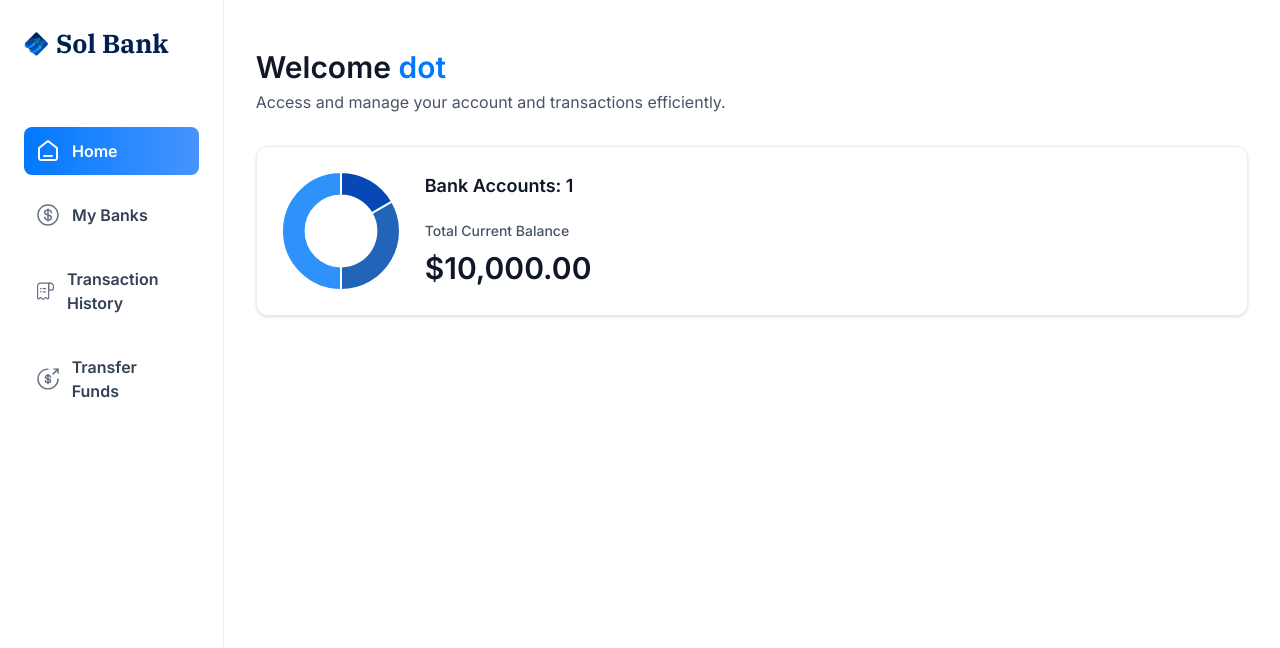
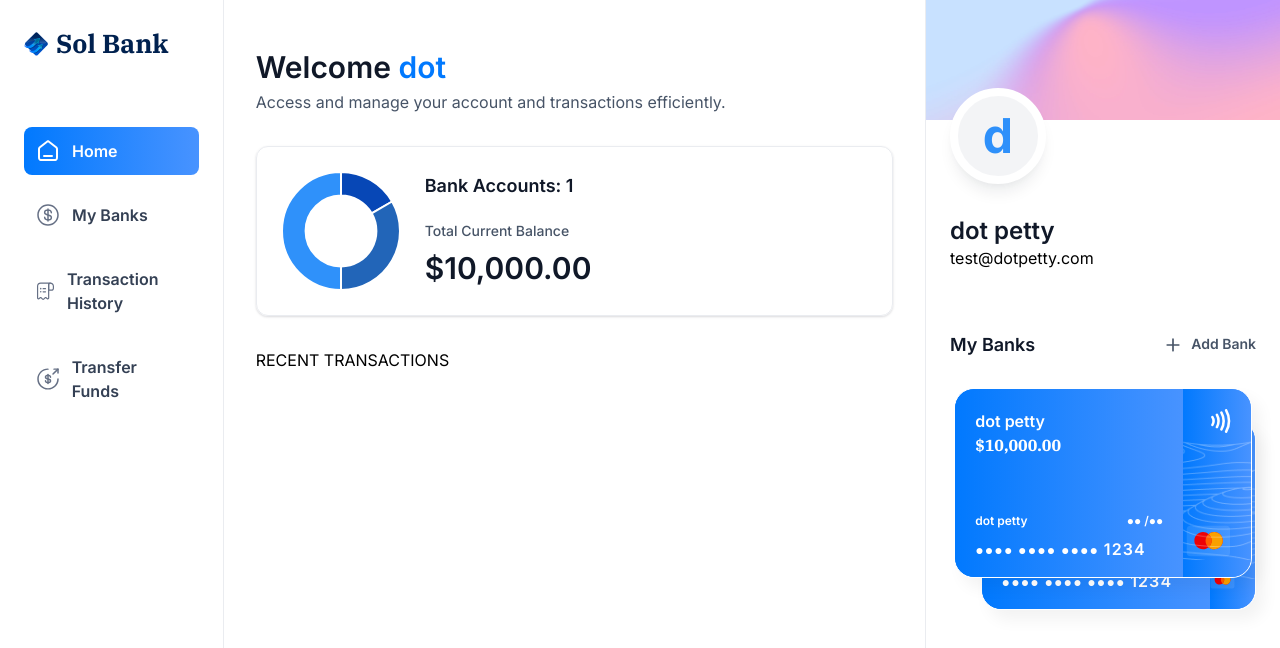
Before and after one commit to dotPetty/sol_banking, a Next.js app: page / in a window 1280 px wide. Shown: the top 648 px of the page. Built offline with nearby package versions, Linux system fonts and the light colour scheme.

Commit message:
Right sidebar top half up to clickable bank card icon

```diff
--- a/app/(root)/page.tsx
+++ b/app/(root)/page.tsx
@@ -1,10 +1,11 @@
 import HeaderBox from '@/components/HeaderBox';
+import RightSideBar from '@/components/RightSideBar';
 import TotalBalanceBox from '@/components/TotalBalanceBox';
 import React from 'react';
 
 const Home = () => {
 
-  const loggedIn = { firstName: 'dot' }
+  const loggedIn = { firstName: 'dot', lastName: 'petty', email: 'test@dotpetty.com' }
 
   return (
     <section className='home'>
@@ -23,7 +24,15 @@
                     totalCurrentBalance= {10000}
                 />
             </header>
+
+            RECENT TRANSACTIONS
         </div>
+
+        <RightSideBar
+            user={loggedIn}
+            transactions={[]}
+            banks={[{currentBalance: 10000}, {currentBalance: 20000}]}
+        />
     </section>
   )
 }
--- /dev/null
+++ b/components/BankCard.tsx
@@ -0,0 +1,70 @@
+import { formatAmount } from '@/lib/utils';
+import Image from 'next/image';
+import Link from 'next/link';
+import React from 'react';
+
+const BankCard = ({ account, userName, showBalance = true }: CreditCardProps) => {
+  return (
+    <div className='flex flex-col'>
+        <Link
+            href='/'
+            className='bank-card'
+        >
+            <div className='bank-card_content'>
+                <div>
+                    <h1 className='text-16 font-semibold text-white'>
+                        {account.name || userName}
+                    </h1>
+
+                    <p className='font-ibm-plex-serif font-black text-white'>
+                        {formatAmount(account.currentBalance)}
+                    </p>
+                </div>
+
+                <article className='flex flex-col gap-2'>
+                    <div className='flex justify-between'>
+                        <h1 className='text-12 font-semibold text-white'>
+                            {userName}
+                        </h1>
+
+                        <h2 className='text-12 font-semibold text-white'>
+                        ●● /●●
+                        </h2>
+                    </div>
+
+                    <p className='text-14 font-semibold tracking-[1.1px] text-white'>
+                    ●●●● ●●●● ●●●● <span className='text-16'>1234</span>
+                    </p>
+                </article>
+            </div>
+
+            <div className='bank-card_icon'>
+                <Image
+                    src='/icons/Paypass.svg'
+                    width={20}
+                    height={24}
+                    alt='Pay'
+                />
+
+                <Image
+                    src='/icons/mastercard.svg'
+                    width={45}
+                    height={32}
+                    alt='Mastercard'
+                    className='ml-5'
+                />
+            </div>
+
+            <Image
+                src='/icons/lines.png'
+                width={316}
+                height={190}
+                alt='Lines'
+                className='absolute top-0 left-0'
+            />
+        </Link>
+    </div>
+  )
+}
+
+export default BankCard
--- /dev/null
+++ b/components/RightSideBar.tsx
@@ -0,0 +1,82 @@
+import Image from 'next/image';
+import Link from 'next/link';
+import React from 'react';
+import BankCard from './BankCard';
+
+const RightSideBar = ({ user, transactions, banks }: RightSidebarProps) => {
+  return (
+    <aside className='right-sidebar'>
+        <section className='flex flex-col pb-8'>
+            <div className='profile-banner' />
+
+            <div className='profile'>
+                <div className='profile-img'>
+                    <span className='text-5xl font-bold text-blue-500'>
+                        {user.firstName[0]}
+                    </span>
+                </div>
+
+                <div className='profile-details'>
+                    <h1 className='profile-name'>
+                        {user.firstName} {user.lastName}
+                    </h1>
+
+                    <p className='profile.email'>
+                        {user.email}
+                    </p>
+                </div>
+            </div>
+        </section>
+
+        <section className='banks'>
+            <div className='flex w-full justify-between'>
+                <h2 className='header-2'>
+                    My Banks
+                </h2>
+
+                <Link
+                    href='/'
+                    className='flex gap-2'
+                >
+                    <Image
+                        src='/icons/plus.svg'
+                        width={20}
+                        height={20}
+                        alt='plus'
+                    />
+
+                    <h2 className='text-14 font-semibold text-gray-600'>
+                        Add Bank
+                    </h2>
+                </Link>
+            </div>
+
+            {banks?.length > 0 && (
+                <div className='flex relative flex-1 flex-col items-center justify-center gap-5'>
+                    <div className='relative z-10'>
+                        <BankCard
+                            key={banks[0].$id}
+                            account={banks[0]}
+                            userName={`${user.firstName} ${user.lastName}`}
+                            showBalance={false}
+                        />
+                    </div>
+
+                    {banks[1] && (
+                        <div className='absolute right-0 top-8 z-0 w-[90%]'>
+                            <BankCard
+                                key={banks[1].$id}
+                                account={banks[1]}
+                                userName={`${user.firstName} ${user.lastName}`}
+                                showBalance={false}
+                            />
+                        </div>
+                    )}
+                </div>
+            )}
+        </section>
+    </aside>
+  )
+}
+
+export default RightSideBar
```
